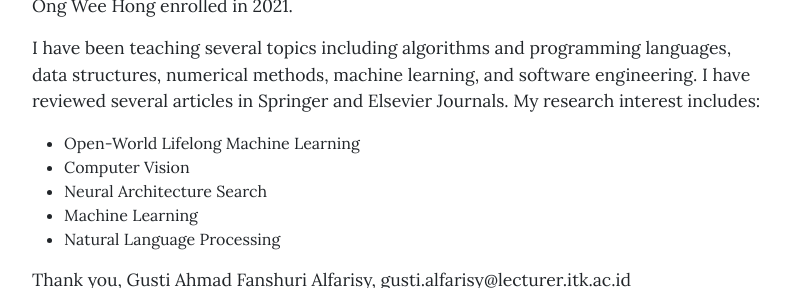
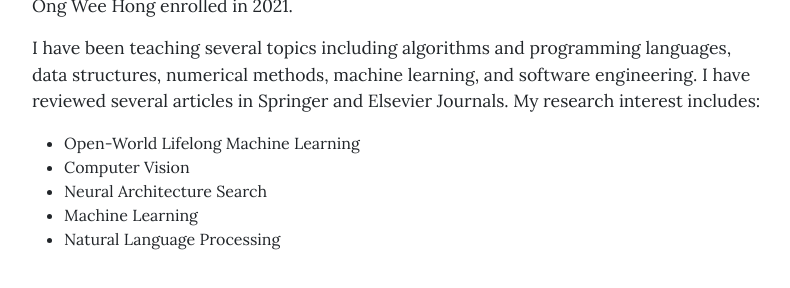
Before and after one commit to gusti-alfarisy/gusti-alfarisy.github.io, a Jekyll site: the page built from pages/home.md, in a window 1280 px wide and 900 px high, scrolled down 1572 px, cut to the strip 0-288 px from the top of the window. Shown: the whole strip, without its empty margins (240-1030 px from the left). Built offline with Jekyll 4.4.1, drawn with Linux system fonts in a browser that asks for light colours.

Commit message:
updating pages

```diff
--- a/_data/navigation.yml
+++ b/_data/navigation.yml
@@ -26,3 +26,6 @@
 - text: Google Scholar
   href: https://scholar.google.co.id/citations?user=giSF20kAAAAJ&hl=en
   new_window: true
+- text: LinkedIn
+  href: https://www.linkedin.com/in/gusti-alfarisy/
+  new_window: true
--- a/pages/home.md
+++ b/pages/home.md
@@ -33,8 +33,3 @@ I have been teaching several topics including algorithms and programming languag
 - Neural Architecture Search
 - Machine Learning
 - Natural Language Processing
-
-
-Thank you,
-Gusti Ahmad Fanshuri Alfarisy,
-gusti.alfarisy@lecturer.itk.ac.id
```
